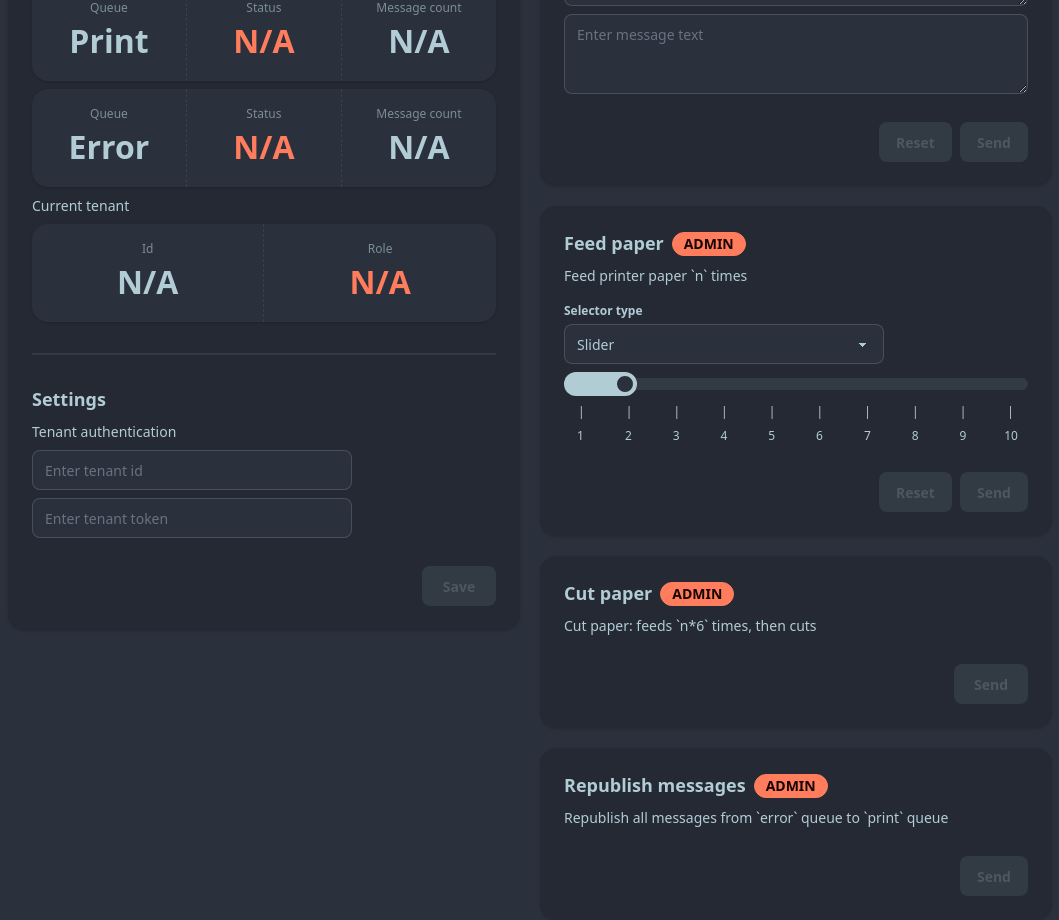
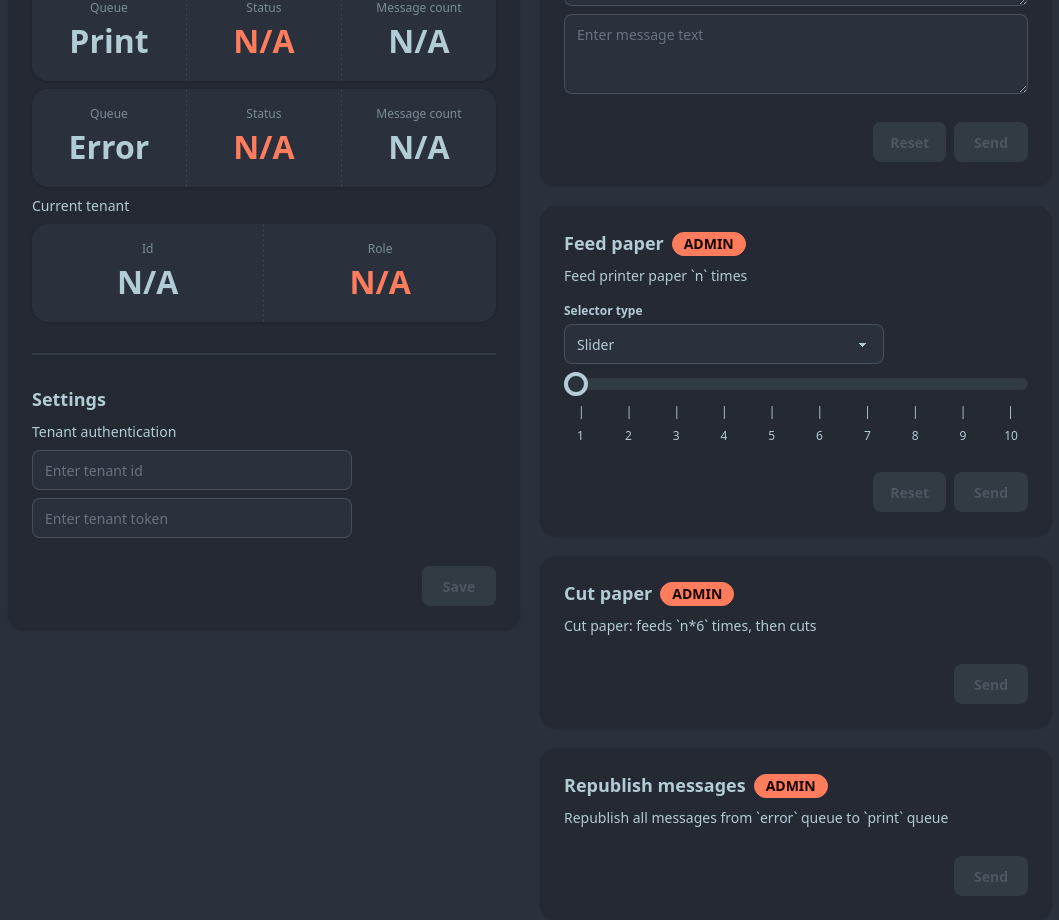
Before and after one commit to equenum/poc_print_hub, an Angular app in the folder src/web-ui/poc-print-ui/: page / in a window 1280 px wide. Shown: the part 360-1280 px from the top of the page, without its empty margins (110-1169 px from the left). Built offline with nearby package versions, Linux system fonts and the light colour scheme.

Commit message:
UI integrate ui

```diff
--- a/src/web-ui/poc-print-ui/src/app/app.html
+++ b/src/web-ui/poc-print-ui/src/app/app.html
@@ -126,12 +126,14 @@
         <div class="stats flex shadow bg-base-100">
           <div class="stat flex-auto place-items-center">
             <div class="stat-title">Id</div>
+            <div class="tooltip" [attr.data-tip]="getFullTenantId()">
               <div class="stat-value">
                 @if (isTenantAuthenticated()) {
                   {{ getTenantId() }}
                 } @else {
                   {{ dataPlaceholder }}
                 }
+              </div>
             </div>
           </div>
           <div class="stat flex-auto place-items-center">
@@ -160,6 +162,7 @@
           <div id="tenant-token-hint" class="validator-hint hidden">Must not be whitespace</div>
         </div>
         <div class="card-actions justify-end pt-5">
+          <div class="tooltip" [attr.data-tip]="getTenantAuthSaveTooltip()">
             <button (click)="onTenantAuthSave()" [disabled]="isTenantSaveButtonDisabled() || isTenantAuthInProgress() || tenantTokenInput.invalid || tenantIdInput.invalid" class="btn btn-primary">
               <div class="w-10">
                 @if (isTenantAuthInProgress()) {
@@ -169,6 +172,7 @@
                 }
               </div>
             </button>
+          </div>
         </div>
       </div>
     </div>
@@ -186,14 +190,26 @@
         <fieldset class="fieldset py-0!">
           <legend class="fieldset-legend">Message body type</legend>
           <select class="select" [(ngModel)]="selectedBodyType">
-            <option *ngFor="let option of bodyTypeOptions" [ngValue]="option.value">{{ option.displayName }}</option>
+            @for (option of bodyTypeOptions; track option.value) {
+              <option [ngValue]="option.value">{{ option.displayName }}</option>
+            }
           </select>
         </fieldset>
-        <textarea class="textarea w-full" placeholder="Enter message title" maxlength="1000"></textarea>
-        <textarea class="textarea w-full" [placeholder]="getBodyTypePlaceholder()" maxlength="10000"></textarea>
+        <textarea class="textarea w-full" [(ngModel)]="messageTitle" placeholder="Enter message title" maxlength="1000"></textarea>
+        <textarea class="textarea w-full" [(ngModel)]="messageBody" [placeholder]="getBodyTypePlaceholder()" maxlength="10000"></textarea>
         <div class="card-actions justify-end pt-5">
-          <button class="btn btn-secondary" [disabled]="!isTenantAuthenticated() || !isTenantAuthorized(['Admin', 'User'])">Reset</button>
-          <button class="btn btn-primary" [disabled]="!isTenantAuthenticated() || !isTenantAuthorized(['Admin', 'User'])">Send</button>
+          <button (click)="onResetPublishMessageForm()" class="btn btn-secondary" [disabled]="!isTenantAuthenticated() || !isTenantAuthorized(['Admin', 'User']) || isPublishMessageInProgress() || isMessagePublishingDisabled()">Reset</button>
+          <div class="tooltip" [attr.data-tip]="getPublishMessageTooltip(['Admin', 'User'])">
+            <button (click)="onPublishMessages()" class="btn btn-primary" [disabled]="!isTenantAuthenticated() || !isTenantAuthorized(['Admin', 'User']) || isPublishMessageInProgress() || isMessagePublishingDisabled()">
+              <div class="w-10">
+                @if (isPublishMessageInProgress()) {
+                  <span class="loading loading-dots loading-md"></span>
+                } @else {
+                  Send
+                }
+              </div>
+            </button>
+          </div>
         </div>
       </div>
     </div>
@@ -207,8 +223,9 @@
         <fieldset class="fieldset py-0!">
           <legend class="fieldset-legend">Selector type</legend>
           <select class="select" [(ngModel)]="selectedFeedSelectorType">
-            <option *ngFor="let option of feedSelectorTypeOptions" [ngValue]="option.value">{{ option.displayName }}
-            </option>
+            @for (option of feedSelectorTypeOptions; track option.value) {
+              <option [ngValue]="option.value">{{ option.displayName }}</option>
+            }
           </select>
         </fieldset>
         @if (selectedFeedSelectorType() == 'custom')
@@ -220,7 +237,7 @@
         @if (selectedFeedSelectorType() == 'slider')
         {
         <div class="w-full max-w-xs">
-          <input type="range" min="25" max="250" value="50" class="range w-116" step="25" />
+          <input type="range" [(ngModel)]="selectedFeedTimesRange" min="25" max="250" value="50" class="range w-116" step="25" />
           <div class="flex justify-between px-3.5 mt-2 text-xs w-116">
             <span>|</span>
             <span>|</span>
@@ -248,8 +265,18 @@
         </div>
         }
         <div class="card-actions justify-end pt-5">
-          <button class="btn btn-secondary" [disabled]="!isTenantAuthenticated() || !isTenantAuthorized(['Admin'])">Reset</button>
-          <button class="btn btn-primary" [disabled]="!isTenantAuthenticated() || !isTenantAuthorized(['Admin'])">Send</button>
+          <button (click)="onResetFeedPaperForm()" class="btn btn-secondary" [disabled]="!isTenantAuthenticated() || !isTenantAuthorized(['Admin']) || isFeedPaperInProgress() || isFeedPaperDisabled()">Reset</button>
+          <div class="tooltip" [attr.data-tip]="getFeedPaperTooltip(['Admin'])">
+            <button (click)="onFeedPaper()" class="btn btn-primary" [disabled]="!isTenantAuthenticated() || !isTenantAuthorized(['Admin']) || isFeedPaperInProgress() || isFeedPaperDisabled()">
+              <div class="w-10">
+                @if (isFeedPaperInProgress()) {
+                  <span class="loading loading-dots loading-md"></span>
+                } @else {
+                  Send
+                }
+              </div>
+            </button>
+          </div>
         </div>
       </div>
     </div>
@@ -261,6 +288,7 @@
         </h2>
         <div>Cut paper: feeds `n*6` times, then cuts</div>
         <div class="card-actions justify-end pt-5">
+          <div class="tooltip" [attr.data-tip]="getTenantAuthTooltip(['Admin'])">
             <button (click)="onCutPaper()" class="btn btn-primary" [disabled]="!isTenantAuthenticated() || !isTenantAuthorized(['Admin']) || isCutPaperInProgress()">
               <div class="w-10">
                 @if (isCutPaperInProgress()) {
@@ -273,6 +301,7 @@
           </div>
         </div>
       </div>
+    </div>
     <div class="card bg-base-200 w-lg shadow-sm h-fit">
       <div class="card-body">
         <h2 class="card-title">
@@ -281,7 +310,17 @@
         </h2>
         <div>Republish all messages from `error` queue to `print` queue</div>
         <div class="card-actions justify-end pt-5">
-          <button class="btn btn-primary" [disabled]="!isTenantAuthenticated() || !isTenantAuthorized(['Admin'])">Send</button>
+          <div class="tooltip" [attr.data-tip]="getTenantAuthTooltip(['Admin'])">
+            <button (click)="onRepublishMessages()" class="btn btn-primary" [disabled]="!isTenantAuthenticated() || !isTenantAuthorized(['Admin']) || isRepublishMessagesInProgress()">
+              <div class="w-10">
+                @if (isRepublishMessagesInProgress()) {
+                  <span class="loading loading-dots loading-md"></span>
+                } @else {
+                  Send
+                }
+              </div>
+            </button>
+          </div>
         </div>
       </div>
     </div>
--- a/src/web-ui/poc-print-ui/src/app/app.ts
+++ b/src/web-ui/poc-print-ui/src/app/app.ts
@@ -2,11 +2,11 @@ import { Component, inject, signal } from '@angular/core';
 import { RouterOutlet } from '@angular/router';
 import { FormsModule } from '@angular/forms';
 import { CommonModule } from '@angular/common';
-import { PrinterStatusData, QueueStatusData, SelectOption, TenantData } from './interfaces';
+import { NotificationMessage, PrinterStatusData, QueueStatusData, SelectOption, TenantData } from './interfaces';
 import { ApiService } from './services/api.service';
 import { TenantService } from './services/tenant.service';
 import { ToastrService } from 'ngx-toastr';
-import { TenantStatus } from './consts';
+import { MessageBodyType, TenantStatus } from './consts';
 import { HttpStatusCode } from '@angular/common/http';
 
 @Component({
@@ -16,14 +16,16 @@ import { HttpStatusCode } from '@angular/common/http';
 })
 export class App {
   public readonly dataPlaceholder = 'N/A';
+  public readonly tenantAuthenticationTooltip = 'Tenant not authenticated';
+  public readonly tenantAuthorizationTooltip = 'Tenant not authorized';
 
   private readonly apiService = inject(ApiService);
   private readonly tenantService = inject(TenantService);
   private readonly toastrService = inject(ToastrService);
 
   readonly bodyTypeOptions: SelectOption[] = [
-    { value: 'text', displayName: 'Text' },
-    { value: 'keyvalue', displayName: 'Key-Value' }
+    { value: MessageBodyType[MessageBodyType.PlainText], displayName: 'Text' },
+    { value: MessageBodyType[MessageBodyType.KeyValue], displayName: 'Key-Value' }
   ];
 
   readonly feedSelectorTypeOptions: SelectOption[] = [
@@ -32,10 +34,12 @@ export class App {
   ];
 
   // control inputs
-  selectedBodyType = signal<string>('text');
+  selectedBodyType = signal<string>(MessageBodyType[MessageBodyType.PlainText]);
   selectedFeedSelectorType = signal<string>('slider');
   selectedFeedTimes = signal<number>(5);
-  selectedFeedTimesRange = signal<number>(50);
+  selectedFeedTimesRange = signal<number>(25);
+  messageTitle = signal<string>('');
+  messageBody = signal<string>('');
 
   // tenant auth
   isTenantAuthenticated = signal<boolean>(false);
@@ -56,6 +60,8 @@ export class App {
   // command statuses
   isCutPaperInProgress = signal<boolean>(false);
   isFeedPaperInProgress = signal<boolean>(false);
+  isPublishMessageInProgress = signal<boolean>(false);
+  isRepublishMessagesInProgress = signal<boolean>(false);
 
   async onTenantAuthSave(): Promise<void> {
     this.isTenantAuthInProgress.set(true);
@@ -153,11 +159,83 @@ export class App {
   onResetFeedPaperForm(): void {
     this.selectedFeedSelectorType.set('slider');
     this.selectedFeedTimes.set(5);
-    this.selectedFeedTimesRange.set(50);
+    this.selectedFeedTimesRange.set(25);
+  }
+
+  onPublishMessages(): void {
+    const messageBody: string = this.messageBody();
+
+    if (this.selectedBodyType() == MessageBodyType[MessageBodyType.KeyValue]) {
+      try {
+        const prettyJson: string = JSON.stringify(JSON.parse(messageBody), null, 2);
+        this.messageBody.set(prettyJson);
+      } catch {
+        this.toastrService.error('Publish message: Invalid message body');
+        return;
+      }
+    }
+
+    const message: NotificationMessage = {
+      id: undefined,
+      title: this.messageTitle(),
+      body: messageBody,
+      bodyType: this.selectedBodyType(),
+      origin: undefined,
+      timestamp: new Date().toISOString()
+    };
+
+    this.isPublishMessageInProgress.set(true);
+
+    this.apiService.publishMessage(this.tenantService.tenantId, this.tenantService.tenantToken, message)
+      .subscribe((response) => {
+        if (response.status != HttpStatusCode.Ok as number) {
+          this.toastrService.error('Publish message: Failed');
+          this.isPublishMessageInProgress.set(false);
+          return;
+        }
+
+        this.toastrService.success('Publish message: Succeeded');
+        this.isPublishMessageInProgress.set(false);
+
+        this.reloadQueueStatusDashboard();
+      });
+  }
+
+  onResetPublishMessageForm(): void {
+    this.selectedBodyType = signal<string>(MessageBodyType[MessageBodyType.PlainText]);
+    this.messageTitle.set('');
+    this.messageBody.set('');
   }
 
   onRepublishMessages(): void {
-    // reload dashboard
+    this.isRepublishMessagesInProgress.set(true);
+
+    this.apiService.republishMessages(this.tenantService.tenantId, this.tenantService.tenantToken)
+      .subscribe((response) => {
+        if (response.status != HttpStatusCode.Ok as number) {
+          this.toastrService.error('Republish messages: Failed');
+          this.isRepublishMessagesInProgress.set(false);
+          return;
+        }
+
+        this.toastrService.success('Republish messages: Succeeded');
+        this.isRepublishMessagesInProgress.set(false);
+
+        this.reloadQueueStatusDashboard();
+      });
+  }
+
+  reloadQueueStatusDashboard(): void {
+    if (this.tenantData?.role.toLowerCase() == 'admin') {
+      this.queueStatusData = undefined;
+      this.isQueueStatusLoaded.set(false);
+
+      this.apiService.getQueueStatuses(this.tenantService.tenantId, this.tenantService.tenantToken)
+        .subscribe((response) => {
+          this.queueStatusData = response.body || undefined;
+          this.isQueueStatusLoaded.set(true);
+        });
+    }
   }
 
   isTenantSaveButtonDisabled(): boolean {
@@ -174,11 +252,77 @@ export class App {
     );
   }
 
+  isMessagePublishingDisabled(): boolean {
+    return !this.hasValue(this.messageTitle()) || !this.hasValue(this.messageBody());
+  }
+
+  isFeedPaperDisabled(): boolean {
+    if (this.selectedFeedSelectorType() == 'custom') {
+      const customNTimes = this.selectedFeedTimes();
+      return customNTimes < 5 || customNTimes > 255
+    }
+
+    return false;
+  }
+
+  getTenantAuthSaveTooltip(): string {
+    if (!this.hasValue(this.tenantId()) || !this.hasValue(this.tenantToken())) {
+      return 'Tenant id and token required';
+    }
+
+    return '';
+  }
+
+  getTenantAuthTooltip(allowedRoles: string[]): string {
+    if (!this.isTenantAuthenticated()) {
+      return this.tenantAuthenticationTooltip;
+    }
+
+    if (!this.isTenantAuthorized(allowedRoles)) {
+      return this.tenantAuthorizationTooltip;
+    }
+
+    return '';
+  }
+
+  getPublishMessageTooltip(allowedRoles: string[]): string {
+    if (!this.isTenantAuthenticated()) {
+      return this.tenantAuthenticationTooltip;
+    }
+
+    if (!this.isTenantAuthorized(allowedRoles)) {
+      return this.tenantAuthorizationTooltip;
+    }
+
+    if (!this.hasValue(this.messageTitle()) || !this.hasValue(this.messageBody())) {
+      return 'Message title and body required';
+    }
+
+    return '';
+  }
+
+  getFeedPaperTooltip(allowedRoles: string[]): string {
+    if (!this.isTenantAuthenticated()) {
+      return this.tenantAuthenticationTooltip;
+    }
+
+    if (!this.isTenantAuthorized(allowedRoles)) {
+      return this.tenantAuthorizationTooltip;
+    }
+
+    const customNTimes = this.selectedFeedTimes();
+    if (this.selectedFeedSelectorType() == 'custom' && (customNTimes < 5 || customNTimes > 255)) {
+      return 'Valid n-times required';
+    }
+
+    return '';
+  }
+
   getBodyTypePlaceholder(): string {
     switch (this.selectedBodyType()) {
-      case 'text':
+      case MessageBodyType[MessageBodyType.PlainText]:
         return 'Enter message text';
-      case 'keyvalue':
+      case MessageBodyType[MessageBodyType.KeyValue]:
         return 'Enter JSON message, e.g., { "key": "value" }';
       default:
         return 'Enter message text';
@@ -243,6 +387,14 @@ export class App {
     return this.dataPlaceholder;
   }
 
+  getFullTenantId(): string {
+    if (this.tenantData) {
+      return this.tenantData.tenantId
+    }
+
+    return this.dataPlaceholder;
+  }
+
   getTenantRole(): string {
     if (!this.tenantData) {
       return this.dataPlaceholder;
@@ -261,4 +413,8 @@ export class App {
   getQueueStatusMesage(isOnline: boolean): string {
     return isOnline ? 'Online' : 'Offline';
   }
+
+  hasValue(value: string): boolean {
+    return value !== null && value !== undefined && value.trim().length > 0;
+  }
 }
```
Lines whose indentation alone changed are shown as unchanged.
